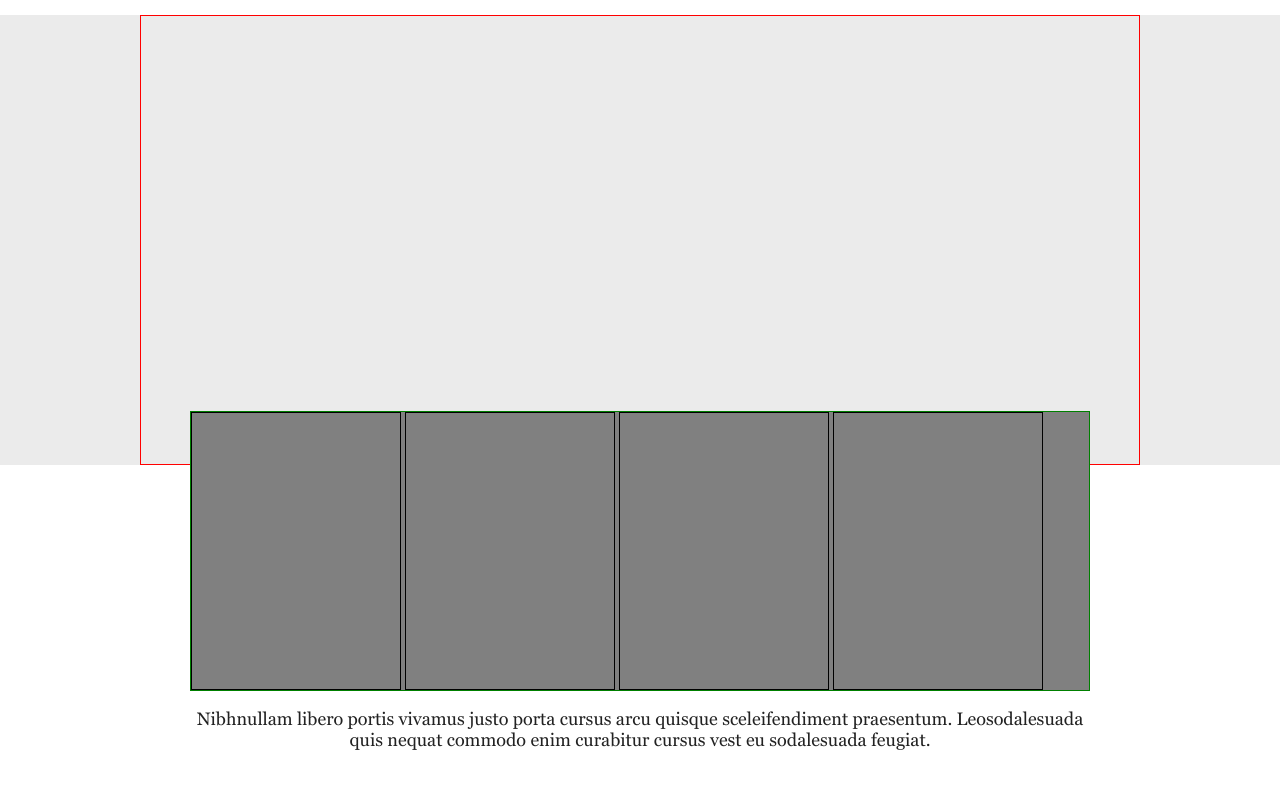
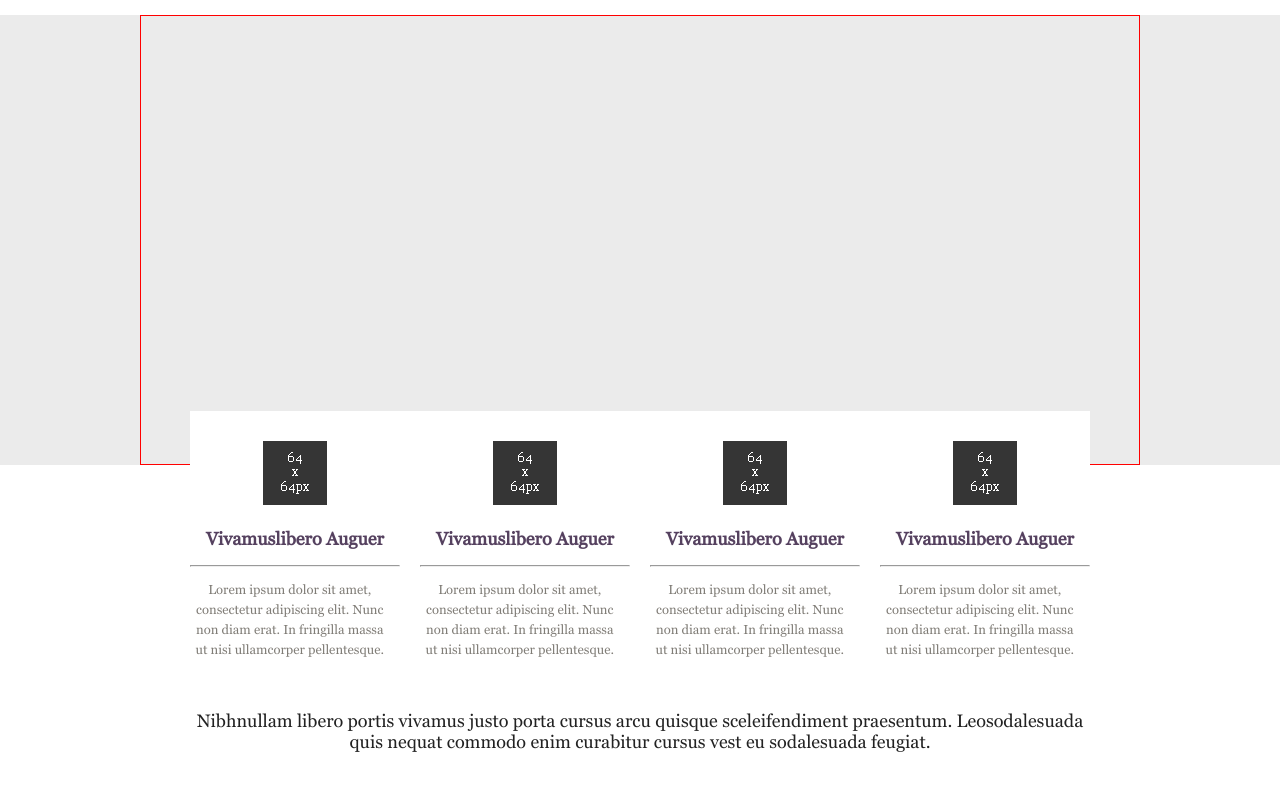
Before and after one commit to SKingTop/FrontendWeek_2, a plain HTML site: page src/index.html in a window 1280 px wide. Shown: the part 145-936 px from the top of the page. Drawn offline with nearby package versions, Linux system fonts and the light colour scheme.

Commit message:
services added 17:34 08.02.2019

```diff
--- a/src/index.html
+++ b/src/index.html
@@ -37,19 +37,41 @@
 	</header>
 	<div class="sliderBackground">
 		<div class="slider">
-			<!-- Сделать слайдер -->
+
 		</div>
 	</div>
 	<div class="mainContainer">
 		<div class="services">
-			<div class="servicesContent"></div>
-			<div class="servicesContent"></div>
-			<div class="servicesContent"></div>
-			<div class="servicesContent"></div>
+			<div class="servicesContent">
+				<img src="img/64-x-64px.png" alt="">
+				<h2>Vivamuslibero Auguer</h2>
+				<hr>
+				<p>Lorem ipsum dolor sit amet, consectetur adipiscing elit. Nunc non diam erat. In fringilla massa ut nisi ullamcorper pellentesque.</p>
+			</div>
+			<div class="servicesContent">
+				<img src="img/64-x-64px.png" alt="">
+				<h2>Vivamuslibero Auguer</h2>
+				<hr>
+				<p>Lorem ipsum dolor sit amet, consectetur adipiscing elit. Nunc non diam erat. In fringilla massa ut nisi ullamcorper pellentesque.</p>
+			</div>
+			<div class="servicesContent">
+				<img src="img/64-x-64px.png" alt="">
+				<h2>Vivamuslibero Auguer</h2>
+				<hr>
+				<p>Lorem ipsum dolor sit amet, consectetur adipiscing elit. Nunc non diam erat. In fringilla massa ut nisi ullamcorper pellentesque.</p>
+			</div>
+			<div class="servicesContent">
+				<img src="img/64-x-64px.png" alt="">
+				<h2>Vivamuslibero Auguer</h2>
+				<hr>
+				<p>Lorem ipsum dolor sit amet, consectetur adipiscing elit. Nunc non diam erat. In fringilla massa ut nisi ullamcorper pellentesque.</p>
+			</div>
 		</div>
 		<div class="shout">
 			<p>Nibhnullam libero portis vivamus justo porta cursus arcu quisque sceleifendiment praesentum. Leosodalesuada quis nequat commodo enim curabitur cursus vest eu sodalesuada feugiat.</p>
 		</div>
 	</div>
+	<script src="https://cdnjs.cloudflare.com/ajax/libs/jquery/3.3.1/jquery.min.js"></script>
+	<script src="js/script.js"></script>
 </body>
 </html>
--- a/src/sass/main.sass
+++ b/src/sass/main.sass
@@ -9,14 +9,14 @@ $classicWhite: #ffffff
 $greyText: #999999
 $greyBorder: #ebebeb
 $linkColor: #333333
-$linkHover: #55415f
 $sliderBackground: #ebebeb
+$paragraphColor: #807d77
 //Fonts
 @font-face
 	font-family: 'Georgia-Regular'
 	src: url(../fonts/Georgia-Regular.ttf)
 *
-	font-family: (Georgia-Regular)
+	font-family: (Georgia-Regular), (Arial)
 //Styles
 //topbar
 .topbar-container
@@ -73,22 +73,22 @@ header
 	bottom: 0
 	right: 0
 	border-bottom: 1px solid $greyBorder
-	.navigation-menu-item
-		box-sizing: border-box
-		display: inline-block
-		text-decoration: none
-		margin-left: 20px
-		text-transform: uppercase
-		font-size: 12px
-		height: 40px
-		padding-top: 10px
-		color: $linkColor
-		vertical-align: center
-		&:hover
-			border-bottom: 1px solid $linkHover
-			color: $linkHover
-		&:nth-child(1)
-			margin-left: 0px
+.navigation-menu-item
+	box-sizing: border-box
+	display: inline-block
+	text-decoration: none
+	margin-left: 20px
+	text-transform: uppercase
+	font-size: 12px
+	height: 40px
+	padding-top: 10px
+	color: $linkColor
+	vertical-align: center
+	&:hover
+		border-bottom: 1px solid $darkPink
+		color: $darkPink
+	&:nth-child(1)
+		margin-left: 0px
 //slider
 .sliderBackground
 	width: 100%
@@ -100,7 +100,9 @@ header
 	margin: 0px auto
 	box-sizing: border-box
 	border: 1px solid red
-//доделать слайдер
+//доделать слайдер//доделать слайдер//доделать слайдер
+
+//доделать слайдер//доделать слайдер//доделать слайдер
 //mainContainer
 .mainContainer
 	width: 1000px
@@ -112,21 +114,35 @@ header
 .services
 	width: 90%
 	height: 280px
-	box-sizing: border-box
-	border: 1px solid green
+	// box-sizing: border-box
 	position: absolute
 	right: 50px
 	top: -54px
 	z-index: 1000
-	background-color: grey
-	.servicesContent
-		height: 100%
-		width: 210px //24% //должно быть 25% какие то отступы мешают
-		margin: 0px
-		padding: 0px
-		box-sizing: border-box
-		border: 1px solid black
-		display: inline-block
+	background-color: $classicWhite
+	display: flex
+	justify-content: space-between
+.servicesContent
+	height: 100%
+	width: 210px
+	box-sizing: border-box
+	flex-direction: column
+	img
+		width: 64px
+		height: 64px
+		margin-top: 30px
+		margin-left: 73px
+	h2
+		font-size: 18px
+		margin-top: 20px
+		text-align: center
+		color: $darkPink
+	p
+		color: $paragraphColor
+		font-size: 13px
+		text-align: center
+		line-height: 20px
+		width: 95%
 .shout
 	width: 100%
 	height: 80px
@@ -134,4 +150,8 @@ header
 	font-size: 18px
 	box-sizing: border-box
 	padding: 0px 50px
+	padding-top: 20px
 	color: $footerDark
+	p
+		margin: 0
+		padding: 0
```
Also changed, not shown: src/css/main.css, src/img/225-x-140px.png (added), src/img/448-x-250px.png (added), src/img/64-x-64px.png (added), src/js/script.js (added).
